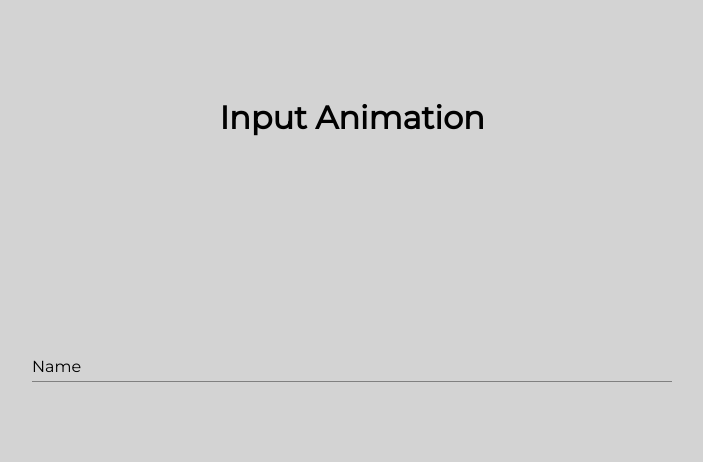
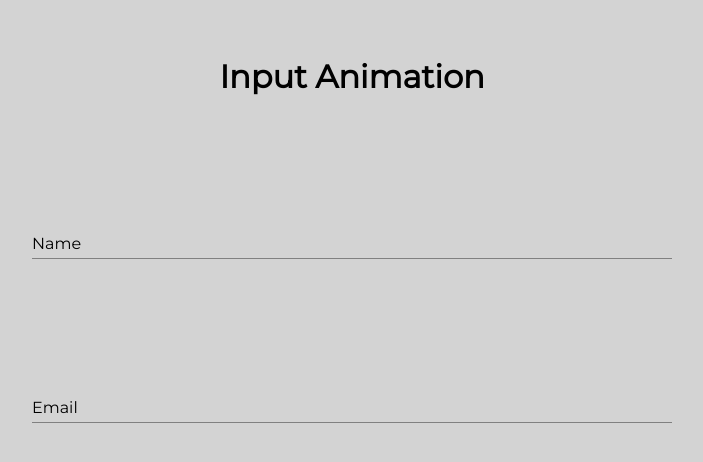
Before and after one commit to LeoDev0/input-animation, a plain HTML site: page index.html in a window 1280 px wide. Shown: the whole page, without its empty margins (288-991 px from the left). Drawn offline with Linux system fonts and the light colour scheme.

Commit message:
just adding another field to make it easier to visualise transitions between fields

```diff
--- a/index.html
+++ b/index.html
@@ -1,16 +1,15 @@
 <!DOCTYPE html>
 <html lang="en">
+
 <head>
   <meta charset="UTF-8" />
   <meta name="viewport" content="width=device-width, initial-scale=1.0" />
   <meta http-equiv="X-UA-Compatible" content="ie=edge" />
-    <link
-      href="https://fonts.googleapis.com/css?family=Montserrat&display=swap"
-      rel="stylesheet"
-    />
+  <link href="https://fonts.googleapis.com/css?family=Montserrat&display=swap" rel="stylesheet" />
   <link rel="stylesheet" href="style.css" />
   <title>Input Animation</title>
 </head>
+
 <body>
   <h1>Input Animation</h1>
 
@@ -21,5 +20,13 @@
       <span class="content-name">Name</span>
     </label>
   </div>
+
+  <div class="form">
+    <input type="text" name="email" placeholder=" " />
+    <label for="email" class="label-name">
+      <span class="content-name">Email</span>
+    </label>
+  </div>
 </body>
+
 </html>
```
Lines whose indentation alone changed are shown as unchanged.
